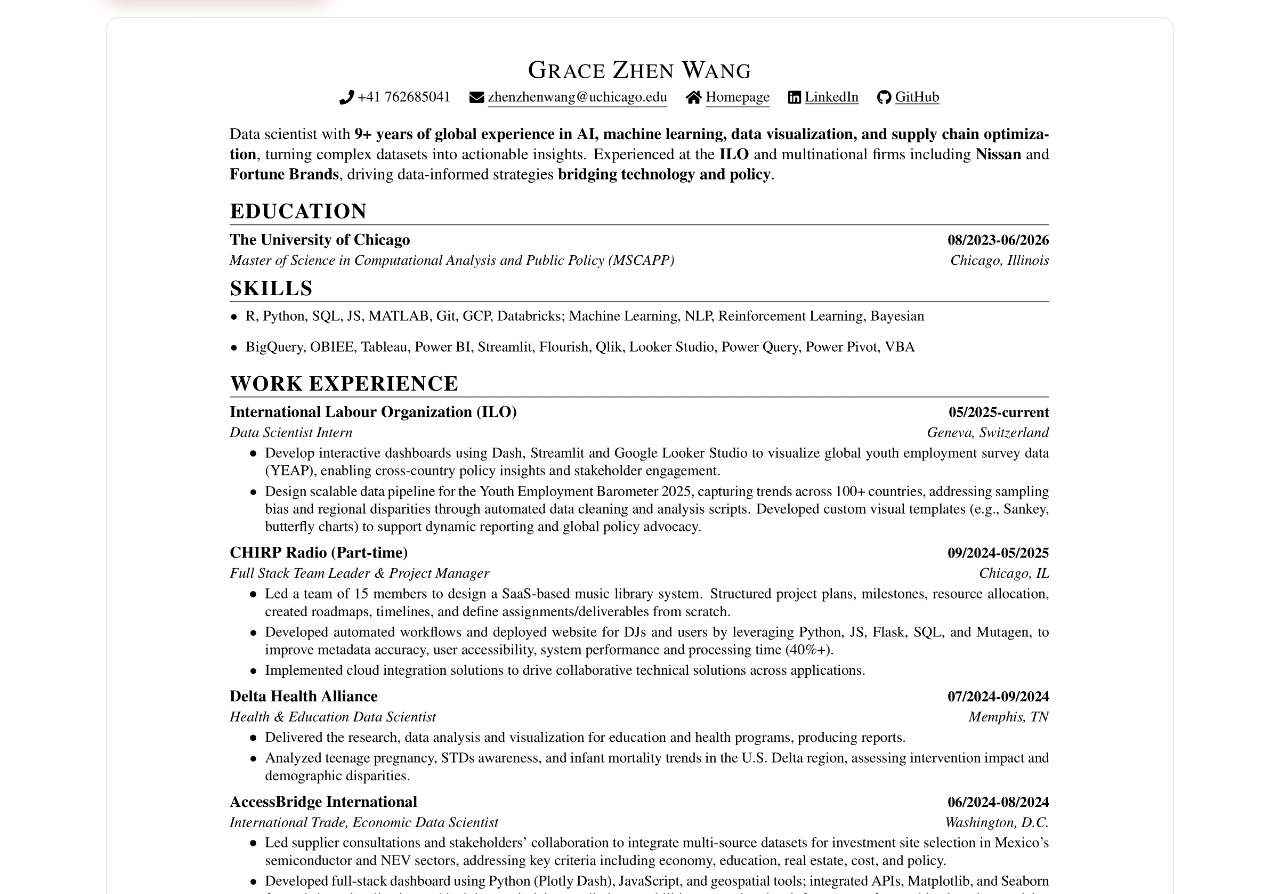
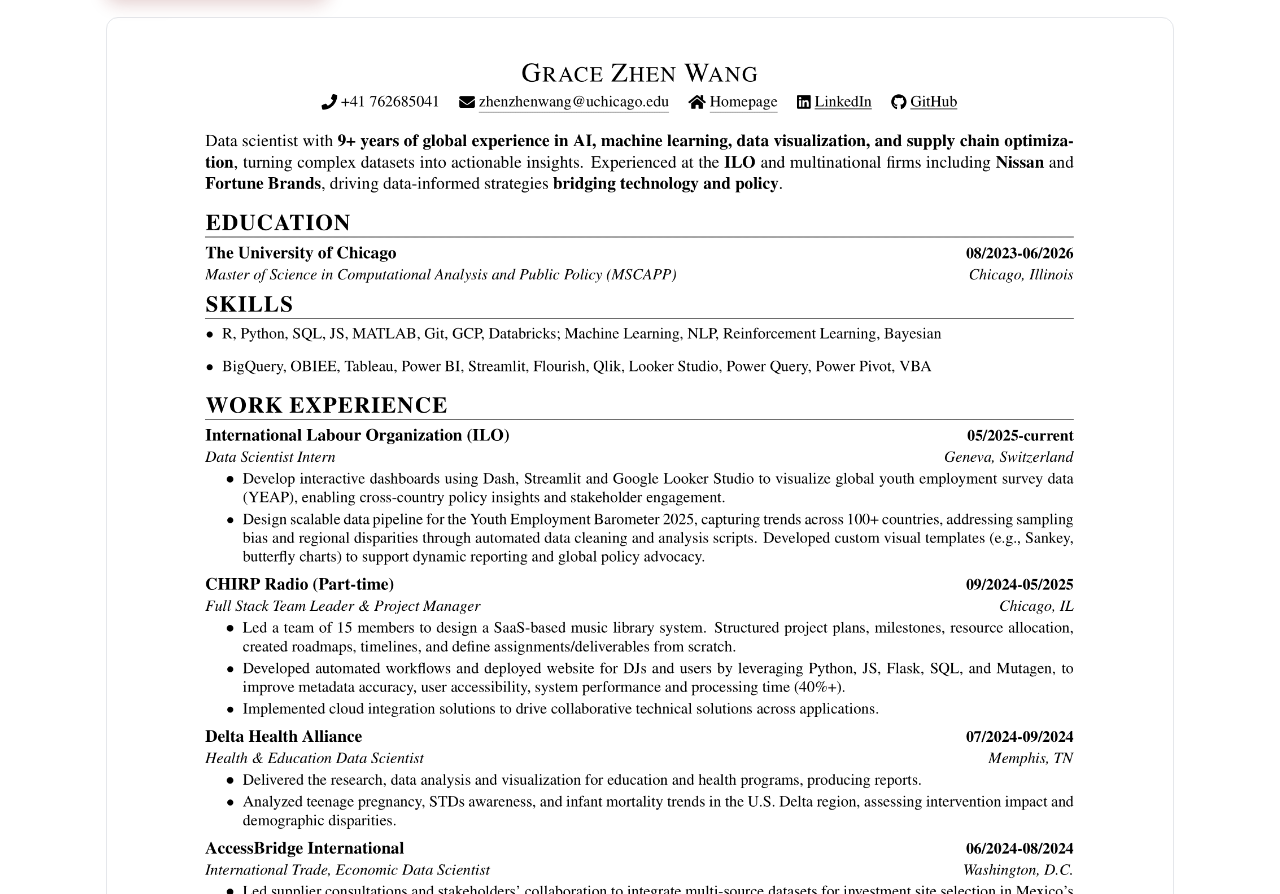
Before and after one commit to ZhenWwvv/ZhenWwvv.github.io, a plain HTML site: page resume.html in a window 1280 px wide. Shown: the part 421-1315 px from the top of the page. Drawn offline with Linux system fonts and the light colour scheme.

Commit message:
Adjust image width in resume preview
Increased the image width from 85% to 90% for better visibility.

```diff
--- a/resume.html
+++ b/resume.html
@@ -304,7 +304,7 @@
         <p><a id="btn-download-resume" class="btn" href="CV_Zhen_Wang.pdf" download="CV_Zhen_Wang.pdf">Download Resume (PDF)</a></p>
         <!-- Resume Image Preview -->
         <div class="card" style="margin-top:20px; padding:0; overflow:hidden;">
-            <img src="CV_ZhenWang.png" alt="Resume" style="width:85%; height:auto; display:block; margin: 0 auto; border-radius:12px;" title="Resume Preview">
+            <img src="CV_ZhenWang.png" alt="Resume" style="width:90%; height:auto; display:block; margin: 0 auto; border-radius:12px;" title="Resume Preview">
         </div>
         <!-- Google Docs embed -->
         <section class="gform-wrap" aria-label="resume document" style="margin-top:40px;">
```
